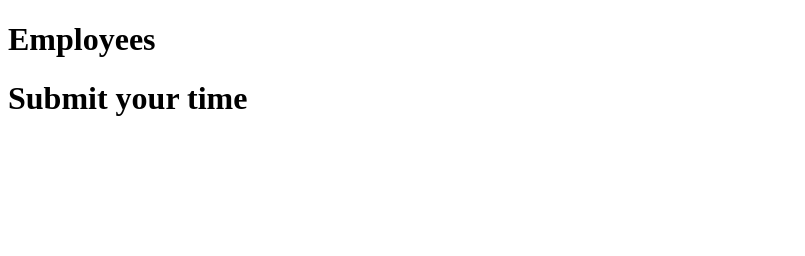
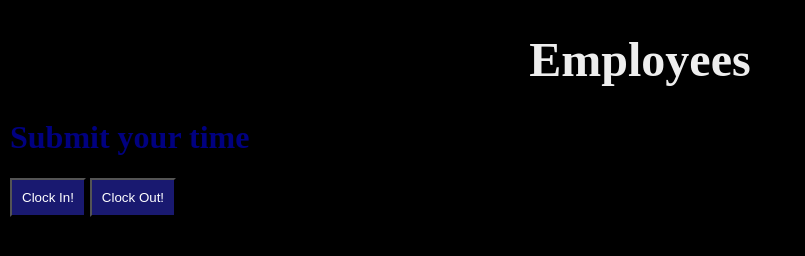
Before and after one commit to andrewbraunsdorf/agileteam2, a website: page index.html in a window 1280 px wide. Shown: the whole page, without its empty margins (0-805 px from the left). Drawn offline with Linux system fonts and the light colour scheme.

Commit message:
modified styles sheet

```diff
--- a/index.html
+++ b/index.html
@@ -2,11 +2,15 @@
 <html>
 	<head>
 		<title>Runtime Terror</title>
+		<link href="styles.css" rel="stylesheet"/>
+
 	</head>
 	<body>
 		<h1 class="title">Employees</h1>
 		<div id="homepage">
 			<h1>Submit your time</h1>
+			<button type="buttonClockIn" class="buttonClockIn">Clock In!</button>
+			<button type="buttonClockOut" class="buttonClockOut">Clock Out!</button>
 			<div id="timeIn"></div>
 		</div>
 	</body>
--- a/styles.css
+++ b/styles.css
@@ -1,5 +1,24 @@
 body{
 	color: navy;
 	background: black;
-	margin: 20px 20px;
+	margin: 20px 10px;
 }
+.title{
+    color: #eee;
+    text-align: center;
+    font-size: 48px;
+}
+
+
+button {
+    padding: 10px;
+    margin: 10;
+    background: midnightblue;
+    color: white;
+    cursor: pointer;
+    text-align: center;
+}
+
+button:hover {
+    background: blue;
+}
```
